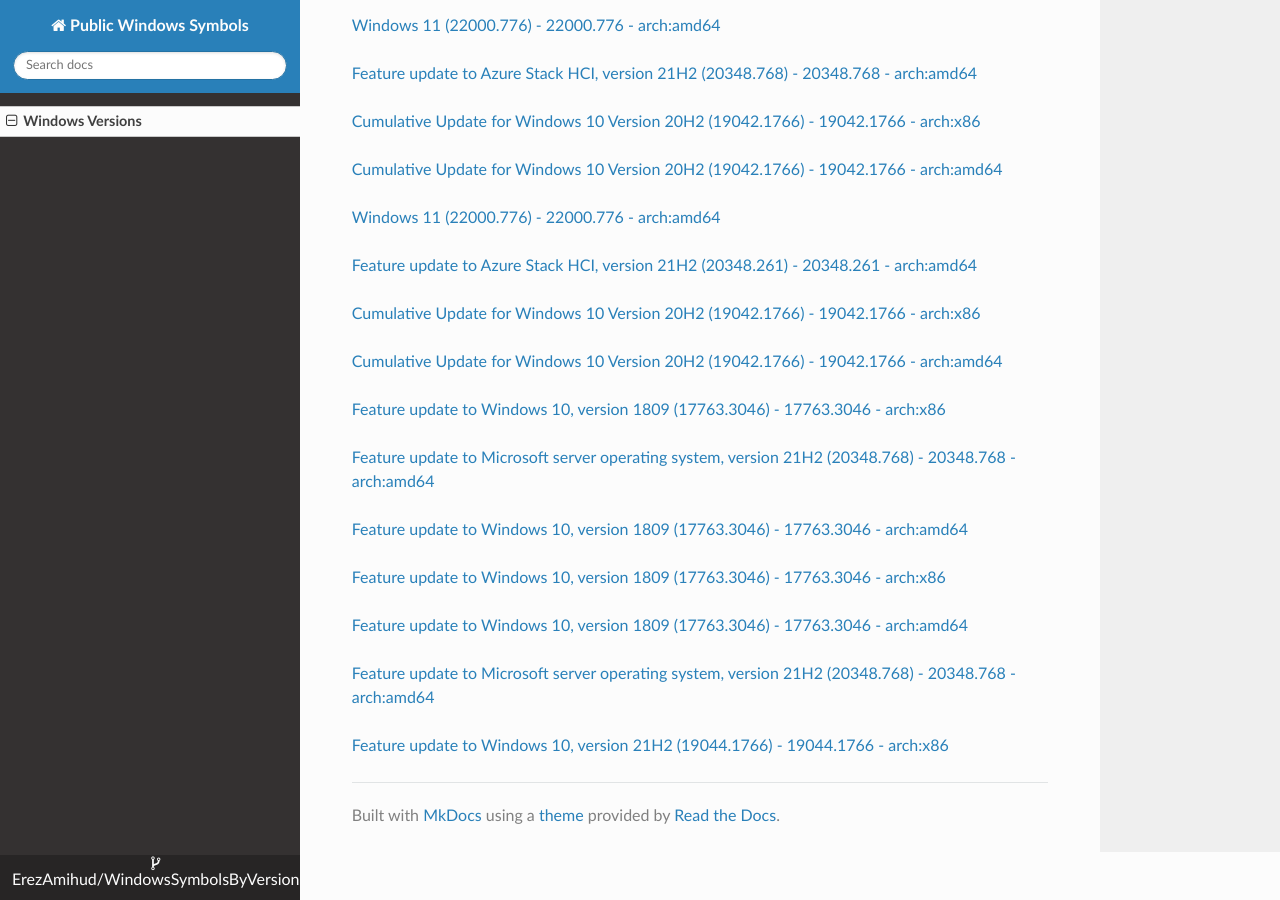
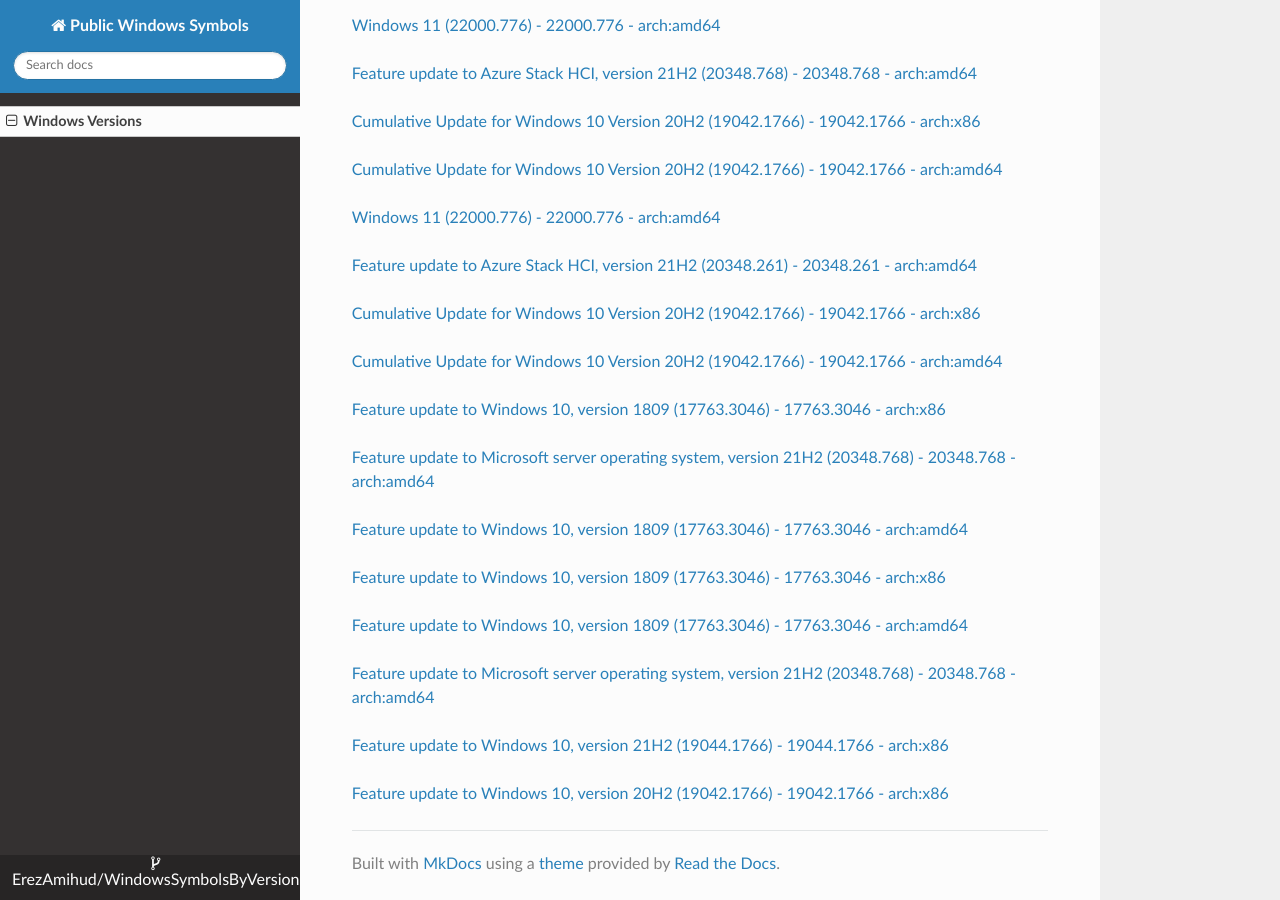
Before and after one commit to ErezAmihud/WindowsSymbolsByVersion, an MkDocs documentation site: the page built from docs/index.md, in a window 1280 px wide and 900 px high, scrolled down 60725 px. Built offline with MkDocs 1.6.1, drawn with Linux system fonts in a browser that asks for light colours; nearby versions of some CDN libraries.

Commit message:
Automated commit, add manifest for 40a43656-7c67-4e9a-b1a8-23e8275d8bbc

```diff
--- a/docs/index.md
+++ b/docs/index.md
@@ -3607,3 +3607,6 @@
 
 
 [Feature update to Windows 10, version 21H2 (19044.1766) - 19044.1766 - arch:x86](https://github.com/ErezAmihud/WindowsSymbolsByVersion/blob/main/manifests/6517cd68-5f87-4724-8f77-6225c1d2e06e.manifest)
+
+
+[Feature update to Windows 10, version 20H2 (19042.1766) - 19042.1766 - arch:x86](https://github.com/ErezAmihud/WindowsSymbolsByVersion/blob/main/manifests/40a43656-7c67-4e9a-b1a8-23e8275d8bbc.manifest)
```
Also changed, not shown: process_builds.json (+1 -1 lines), 1 other file.
